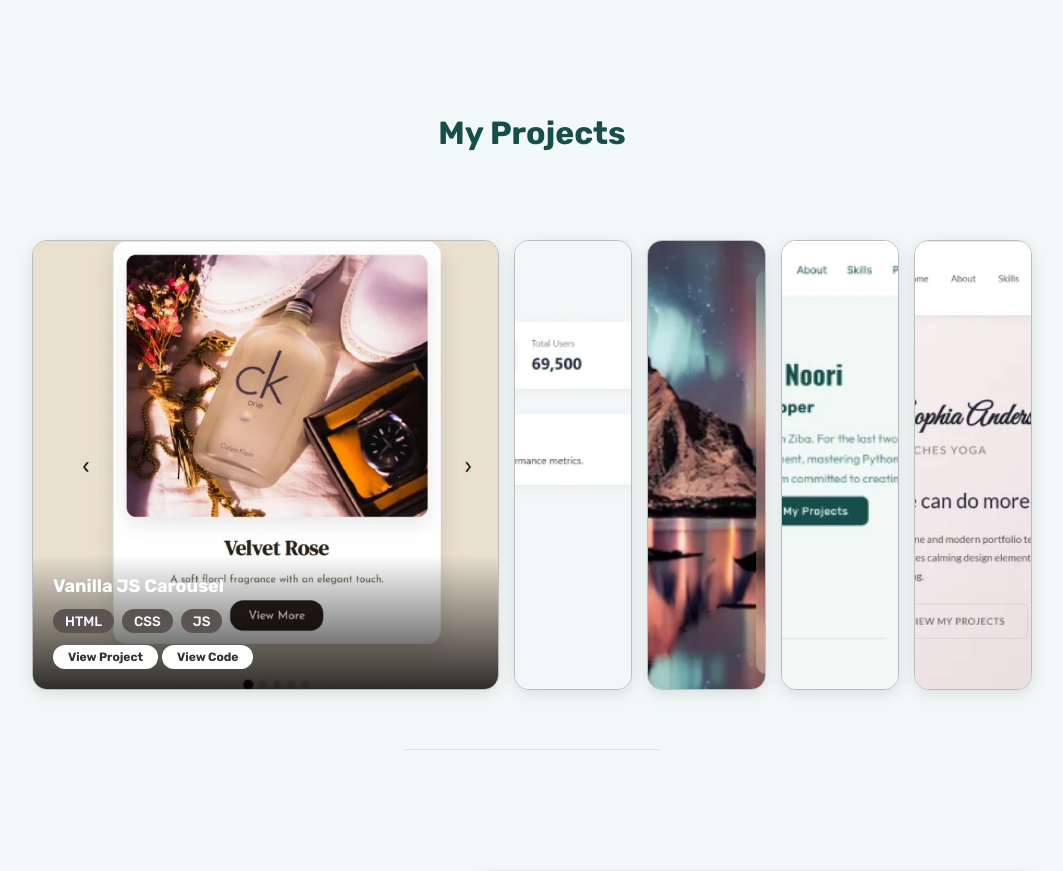
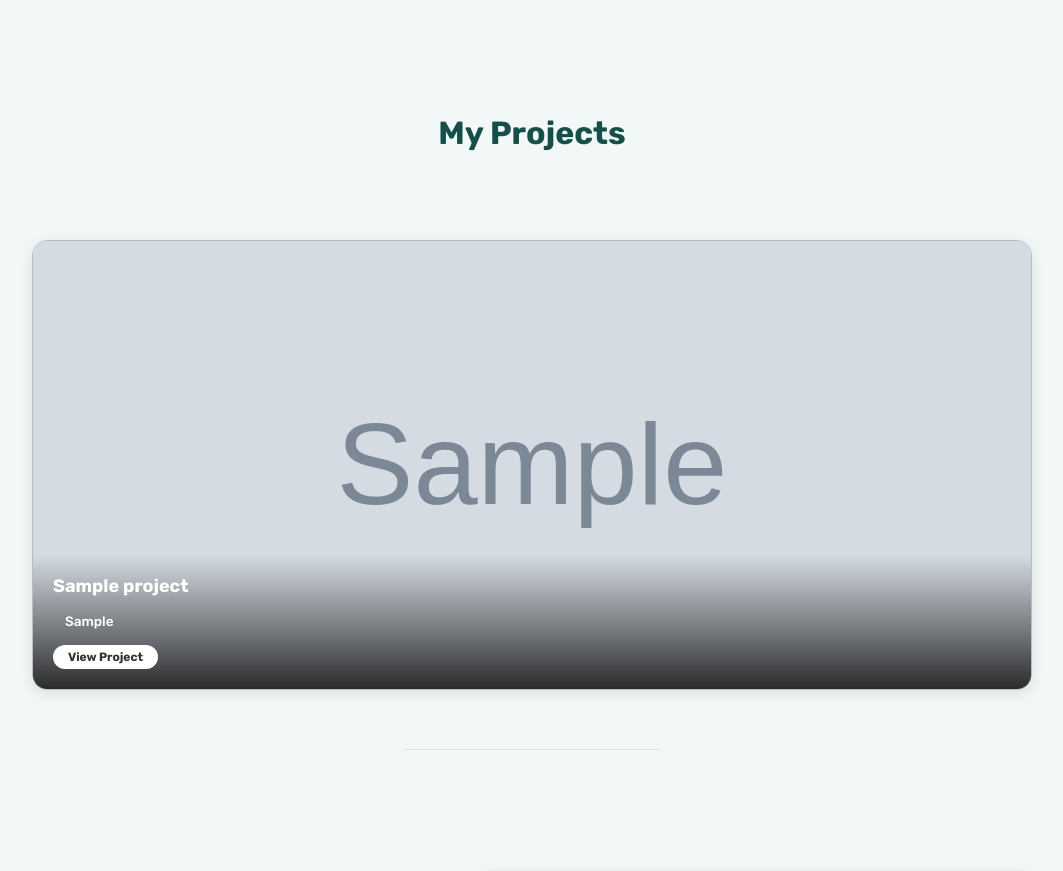
Before and after one commit to zibanoori/fullPortfo, a Django app: page / in a window 1280 px wide. Shown: the part 1537-2408 px from the top of the page, without its empty margins (108-1171 px from the left). Run offline with Django 5.2, Linux system fonts and the light colour scheme; tables that the repository leaves empty hold one stand-in row (values such as "Sample post"); grey boxes marked "Sample" are stand-in pictures.

Commit message:
Add dynamic tag splitting in views, update project template structure, and fix URL fie

```diff
--- a/main/views.py
+++ b/main/views.py
@@ -6,9 +6,15 @@ def index(request):
     main_details = Main.objects.first()
     projects = Project.objects.all()
 
+    for proj in projects:
+        if proj.tags:
+            proj.tag_list = [tag.strip() for tag in proj.tags.split(',')]
+        else:
+            proj.tag_list = []
+
     context = {
-        "details" : main_details,
-        "projects" : projects
+        "details": main_details,
+        "projects": projects
     }
 
-    return render(request,"index.html", context=context)
+    return render(request, "index.html", context=context)
--- a/template/index.html
+++ b/template/index.html
@@ -142,128 +142,28 @@
           <div class="projects-header">
             <h2 class="section-title">My Projects</h2>
           </div>
-
           <div class="projects-list">
+          {% for proj in projects %}
            <article class="project-card active">
-              <img src="{% static "assets/images/carousel.webp" %}" alt="pj" />
+            {% if proj.featured_image %}
+             <img src="{{ proj.featured_image.url }}" alt="{{ proj.title }}" />
+            {% endif %}
             <div class="card-content">
-                <h3>Vanilla JS Carousel</h3>
+          <h3>{{ proj.title }}</h3>
          <div class="badges">
-                  <span class="badge html">HTML</span>
-                  <span class="badge css">CSS</span>
-                  <span class="badge js">JS</span>
+           {% for tag in proj.tag_list %}
+            <span class="badge">{{ tag }}</span>
+           {% endfor %}
         </div>
-                <a
-                  href="https://zibanoori.github.io/carouselJS/"
-                  class="project-link"
-                  target="_blank"
-                  >View Project</a
-                >
-                <a
-                  href="https://github.com/zibanoori/carouselJS"
-                  class="project-link"
-                  target="_blank"
-                  >View Code</a
-                >
+         {% if proj.view_projects_link %}
+        <a href="{{ proj.view_projects_link }}" class="project-link" target="_blank">View Project</a>
+         {% endif %}
+        <!-- {% if proj.view_code_link %}
+        <a href="{{ proj.view_code_link }}" class="project-link" target="_blank">View Code</a>
+        {% endif %} -->
     </div>
   </article>
-
-            <article class="project-card">
-              <img src="{% static "assets/images/dashboard.webp" %}" alt="pj" />
-              <div class="card-content">
-                <h3>nexus</h3>
-                <div class="badges">
-                  <span class="badge html">HTML</span>
-                  <span class="badge css">CSS</span>
-                  <span class="badge js">JS</span>
-                </div>
-                <a
-                  href="https://zibanoori.github.io/nexus/"
-                  class="project-link"
-                  target="_blank"
-                  >View Project</a
-                >
-                <a
-                  href="https://github.com/zibanoori/dropflow"
-                  class="project-link"
-                  target="_blank"
-                  >View Code</a
-                >
-              </div>
-            </article>
-
-            <article class="project-card">
-              <img src="{% static "assets/images/login-form.webp" %}" alt="pj" />
-              <div class="card-content">
-                <h3>serenesignin</h3>
-                <div class="badges">
-                  <span class="badge html">HTML</span>
-                  <span class="badge css">CSS</span>
-                  <span class="badge css">JS</span>
-                </div>
-                <a
-                  href="https://zibanoori.github.io/serenesignin/"
-                  class="project-link"
-                  target="_blank"
-                  >View Project</a
-                >
-                <a
-                  href="https://github.com/zibanoori/serenesignin"
-                  class="project-link"
-                  target="_blank"
-                  >View Code</a
-                >
-              </div>
-            </article>
-
-            <article class="project-card">
-              <img src="{% static "assets/images/portfo.webp" %}" alt="pj" />
-              <div class="card-content">
-                <h3>Portfolio Website</h3>
-                <div class="badges">
-                  <span class="badge html">HTML</span>
-                  <span class="badge css">CSS</span>
-                  <span class="badge js">JS</span>
-                  <span class="badge python">Python</span>
-                  <span class="badge django">Django</span>
-                </div>
-                <a
-                  href="https://zibanoori.github.io/portfo/"
-                  class="project-link"
-                  target="_blank"
-                  >View Project</a
-                >
-                <a
-                  href="https://github.com/zibanoori/portfo"
-                  class="project-link"
-                  target="_blank"
-                  >View Code</a
-                >
-              </div>
-            </article>
-
-            <article class="project-card">
-              <img src="{% static "assets/images/portsm.webp" %}" alt="pj" />
-              <div class="card-content">
-                <h3>Portfolio Sample</h3>
-                <div class="badges">
-                  <span class="badge html">HTML</span>
-                  <span class="badge css">CSS</span>
-                </div>
-                <a
-                  href="https://zibanoori.github.io/portfolio/"
-                  class="project-link"
-                  target="_blank"
-                  >Live Preview</a
-                >
-                <a
-                  href="https://github.com/zibanoori/portfolio"
-                  class="project-link"
-                  target="_blank"
-                  >View Code</a
-                >
-              </div>
-            </article>
+{% endfor %}
           </div>
         </div>
       </section>
```
Lines whose indentation alone changed are shown as unchanged.
